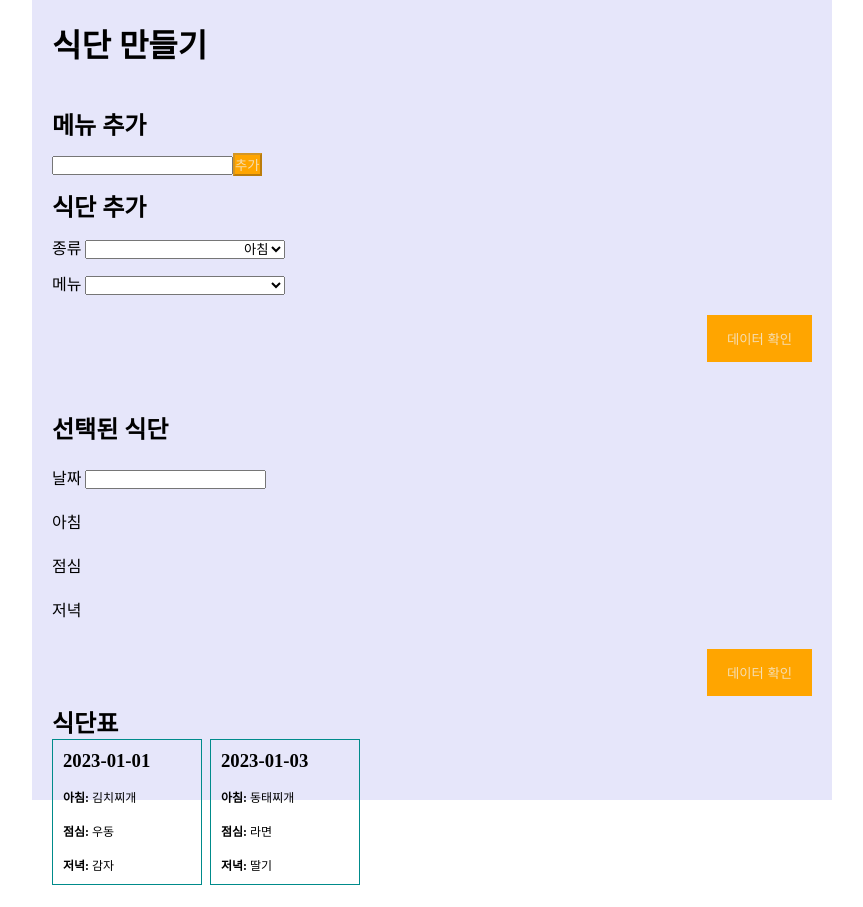
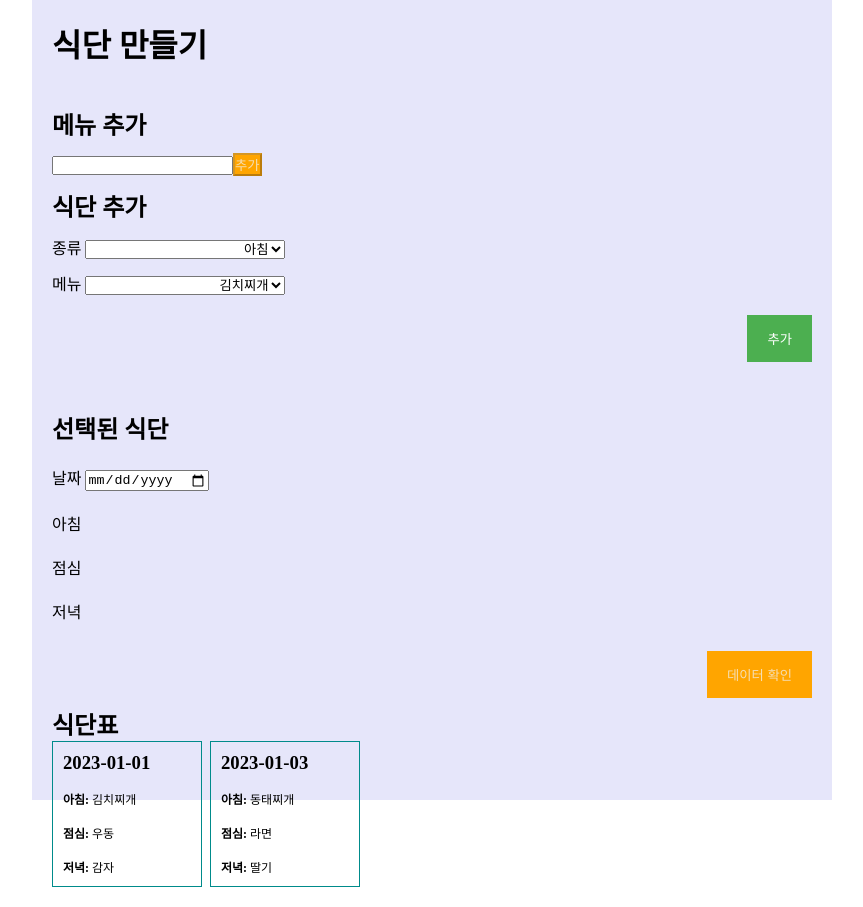
Before and after one commit to mahwin/meal_plan, a Vue app: page / in a window 1280 px wide. Shown: the whole page, without its empty margins (208-1071 px from the left). Built offline with nearby package versions, Linux system fonts and the light colour scheme.

Commit message:
feat: 식단 표 앱 완료

```diff
--- a/src/App.vue
+++ b/src/App.vue
@@ -2,7 +2,7 @@
   <div id="app">
     <Title title="식단 만들기" />
     <MenuMealAdd
-      :menus="menus"
+      :menus="filteredMenus"
       :userSelectMealInfo="userSelectMealInfo"
       :useSelectMealTableInfo="useSelectMealTableInfo"
       @update:menu="handleChangeMenu"
@@ -24,10 +24,7 @@ import MenuMealAdd from "./components/menu-meal/add-menu-meal-component.vue";
 import MenuMealTable from "./components/menu-meal/table-menu-meal-component.vue";
 import Title from "./components/ui/title-component.vue";
 
-import {
-  DEFAULT_MENU,
-  DEFAULT_MEAL_TIME,
-} from "./components/menu-meal/constants";
+import { DEFAULT_MEAL_TIME } from "./components/menu-meal/constants";
 
 import { MENUS, MEAL_TABLE_INFOS } from "./components/menu-meal/db";
 
@@ -54,12 +51,18 @@ export default {
       mealTableInfos: MEAL_TABLE_INFOS,
     };
   },
+  computed: {
+    filteredMenus() {
+      const selectedMenus = Object.values(this.useSelectMealTableInfo);
+      return [...this.menus.filter((menu) => !selectedMenus.includes(menu))];
+    },
+  },
 
   methods: {
     initUserSelectedMealInfo: function () {
       this.userSelectMealInfo = {
         time: DEFAULT_MEAL_TIME,
-        menu: DEFAULT_MENU,
+        menu: this.filteredMenus[0],
       };
     },
 
--- a/src/components/menu-meal/add-menu-meal-component.vue
+++ b/src/components/menu-meal/add-menu-meal-component.vue
@@ -19,10 +19,7 @@
     >
     <label for="food_menu"
       >메뉴
-      <select @change="handleChangeMenu" :value="userSelectMealInfo['menu']">
-        <!-- <option v-for="filteredMenu in filteredMenus" :key="filteredMenu">
-          {{ filteredMenu }}
-        </option> -->
+      <select @change="handleChangeMenu">
         <option v-for="menu in menus" :key="menu">
           {{ menu }}
         </option>
@@ -87,10 +84,6 @@ export default {
       if (isNilOrEmpty(currentUserSelectMealMenu)) return false;
       return true;
     },
-    filteredMenus() {
-      const selectedMenus = Object.values(this.useSelectMealTableInfo);
-      return this.menus.filter((menu) => !selectedMenus.includes(menu));
-    },
   },
 
   methods: {
@@ -116,7 +109,6 @@ export default {
     handleChangeMenu({ currentTarget }) {
       this.$emit("update:menu", currentTarget.value);
     },
-
     handleAddMealInfo() {
       const { menu, time } = this.userSelectMealInfo;
 
--- a/src/components/menu-meal/table-menu-meal-component.vue
+++ b/src/components/menu-meal/table-menu-meal-component.vue
@@ -8,7 +8,8 @@
           <input
             v-if="mealTableKey === 'date'"
             :value="useSelectMealTableInfo['date']"
-            @input="handleInputDate"
+            type="date"
+            @input="handleChangeDate"
           />
           <span v-else>{{ useSelectMealTableInfo[mealTableKey] }}</span>
         </div>
@@ -85,7 +86,7 @@ export default {
     };
   },
   methods: {
-    handleInputDate(e) {
+    handleChangeDate(e) {
       this.$emit("update:meal-date-info", e.target.value);
     },
     handleAddMealTableInfo: function () {
```
